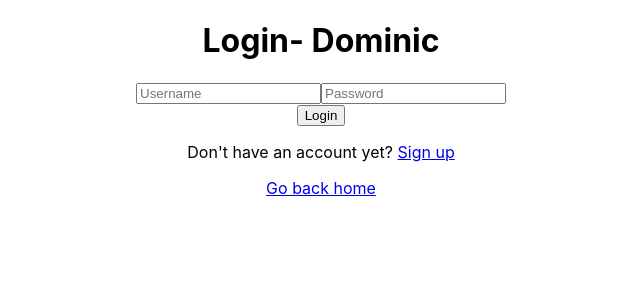
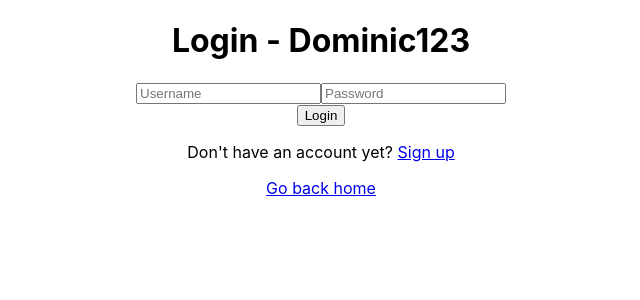
Before and after one commit to domswaby/dummy-json-shop, a React (Create React App) app: page /login in a window 1280 px wide. Shown: the top 300 px of the page, without its empty margins (319-959 px from the left). Built offline with nearby package versions, Linux system fonts and the light colour scheme.

Commit message:
refactor context provider into its own component

```diff
--- a/src/App.js
+++ b/src/App.js
@@ -15,10 +15,9 @@ import Dashboard from "./components/Dashboard/Dashboard";
 import Login from "./components/Login/Login";
 import SignUp from "./components/SignUp/SignUp";
 import { AppContext } from "./Contexts/AppContext";
+import { AppContextProvider } from "./Contexts/AppContext";
 
 function App() {
-  const [loggedInUsername, setLoggedInUsername] = useState("Dominic");
-
   const router = createBrowserRouter(
     createRoutesFromElements(
       <Route path="/" element={<Root />}>
@@ -33,11 +32,11 @@ function App() {
 
   return (
     <div className="App">
-      <AppContext.Provider value={{ loggedInUsername }}>
+      <AppContextProvider>
         <div className="App-container">
           <RouterProvider router={router} />
         </div>
-      </AppContext.Provider>
+      </AppContextProvider>
     </div>
   );
 }
--- a/src/Contexts/AppContext.js
+++ b/src/Contexts/AppContext.js
@@ -1,3 +1,14 @@
+import { useState } from "react";
 import { createContext } from "react";
 
-export const AppContext = createContext({});
+export const AppContext = createContext(null);
+
+export const AppContextProvider = ({ children }) => {
+  const [userInfo, setUserInfo] = useState({ username: "Dominic123" });
+
+  const value = {
+    userInfo,
+  };
+
+  return <AppContext.Provider value={value}>{children}</AppContext.Provider>;
+};
--- a/src/components/Login/Login.js
+++ b/src/components/Login/Login.js
@@ -5,7 +5,7 @@ import { login } from "../Auth/AuthService.js";
 import { Link } from "react-router-dom";
 
 const Login = () => {
-  const { loggedInUsername } = useContext(AppContext);
+  const { userInfo } = useContext(AppContext);
 
   const [username, setUsername] = useState("");
   const [password, setPassword] = useState("");
@@ -37,7 +37,7 @@ const Login = () => {
 
   return (
     <div>
-      <h1 className="signup-header">Login- {loggedInUsername}</h1>
+      <h1 className="signup-header">Login - {userInfo?.username}</h1>
       <input
         type="text"
         placeholder="Username"
```
